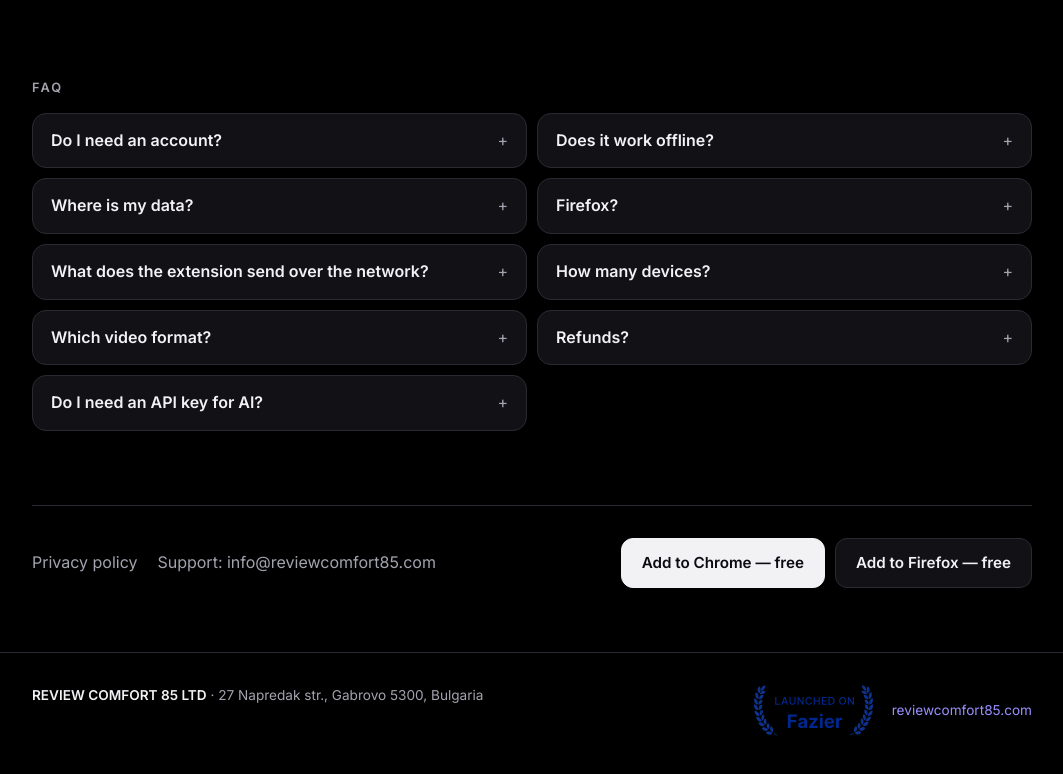
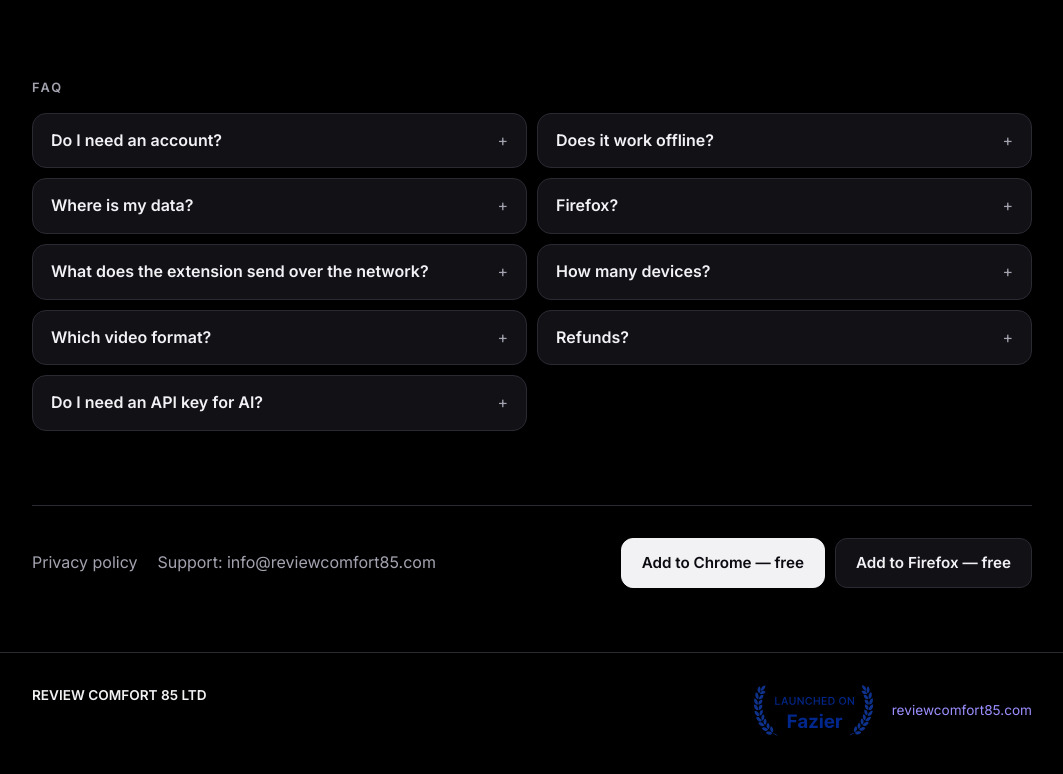
Before and after one commit to ReviewComfort85/website, a plain HTML site: page bugcompass/index.html in a window 1280 px wide. Shown: the part 3113-3887 px from the top of the page, without its empty margins (108-1171 px from the left). Drawn offline with Linux system fonts and the light colour scheme.

Commit message:
Remove the street address from the BugCompass and Hexy Arena page footers (stays in privacy and terms)
Co-Authored-By: Claude <noreply@anthropic.com>

```diff
--- a/bugcompass/index.html
+++ b/bugcompass/index.html
@@ -366,7 +366,7 @@ Chrome 142 · Windows 11 · 1920×1080</pre>
 
 <footer>
   <div class="wrap cols">
-    <span><strong>REVIEW COMFORT 85 LTD</strong> · 27 Napredak str., Gabrovo 5300, Bulgaria</span>
+    <span><strong>REVIEW COMFORT 85 LTD</strong></span>
     <span class="foot-right">
       <a class="fazier" href="https://fazier.com" target="_blank" rel="noopener"><img src="fazier-launched.svg" width="120" height="51" alt="Fazier badge" loading="lazy"></a>
       <a href="../">reviewcomfort85.com</a>
```
Also changed, not shown: hexy-arena/index.html (+1 -1 lines).
